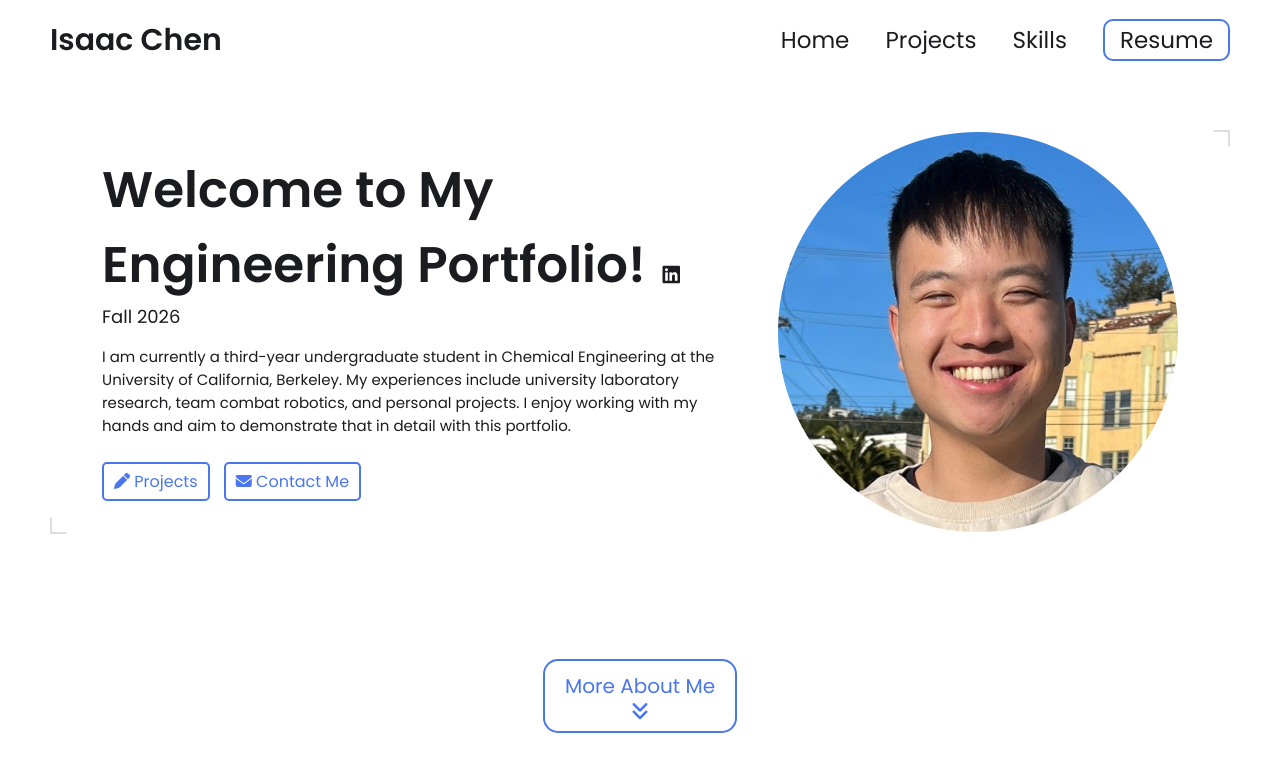
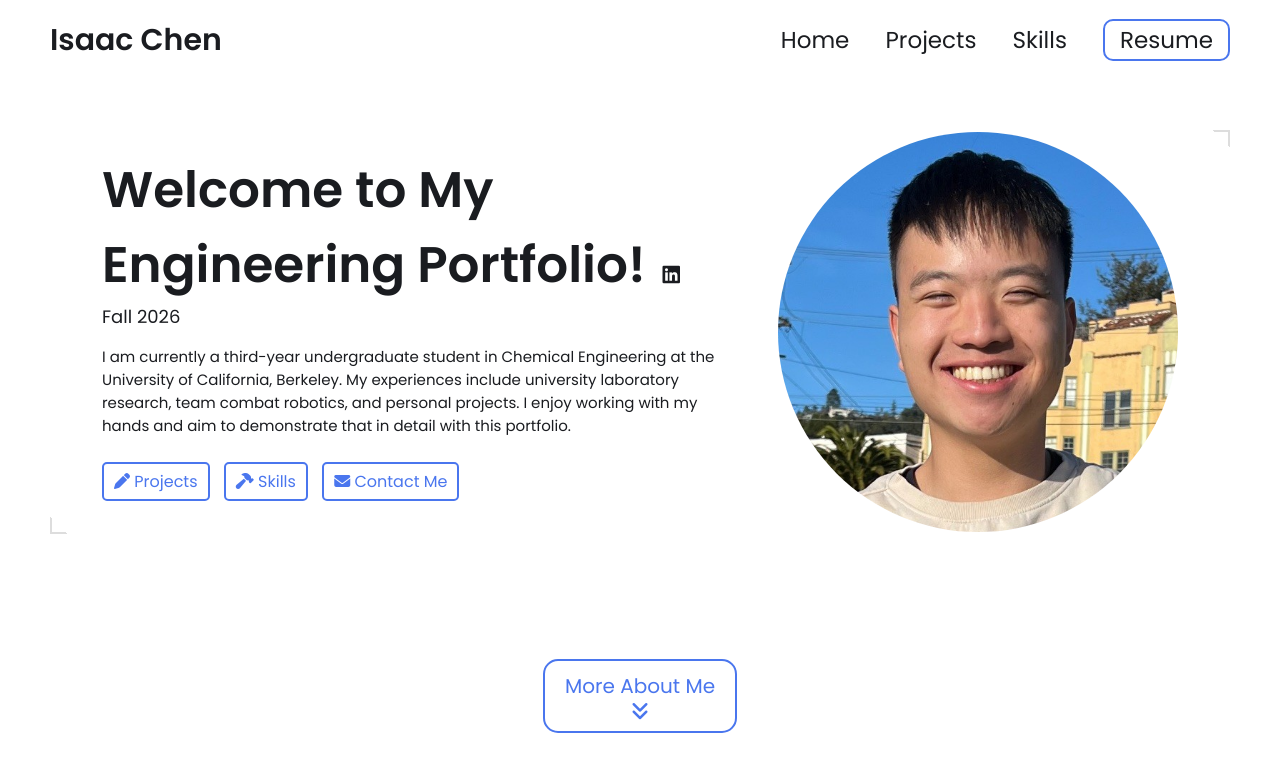
Before and after one commit to isaajnchen/isaajnchen.github.io, a Jekyll site: the page built from index.html, in a window 1280 px wide and 900 px high. Shown: the top 772 px of the window. Built offline with Jekyll 4.4.1, drawn with Linux system fonts in a browser that asks for light colours.

Commit message:
Update hero.html

```diff
--- a/_includes/hero.html
+++ b/_includes/hero.html
@@ -75,6 +75,10 @@
                     <i class="fa-solid fa-pen"></i>
                     <span>Projects</span>
                 </a>
+                 <a href="#skills">
+                    <i class="fa-solid fa-hammer"></i>
+                    <span>Skills</span>
+                </a>
                 <a href="#contact">
                     <i class="fa-solid fa-envelope"></i>
                     <span>Contact Me</span>
```
